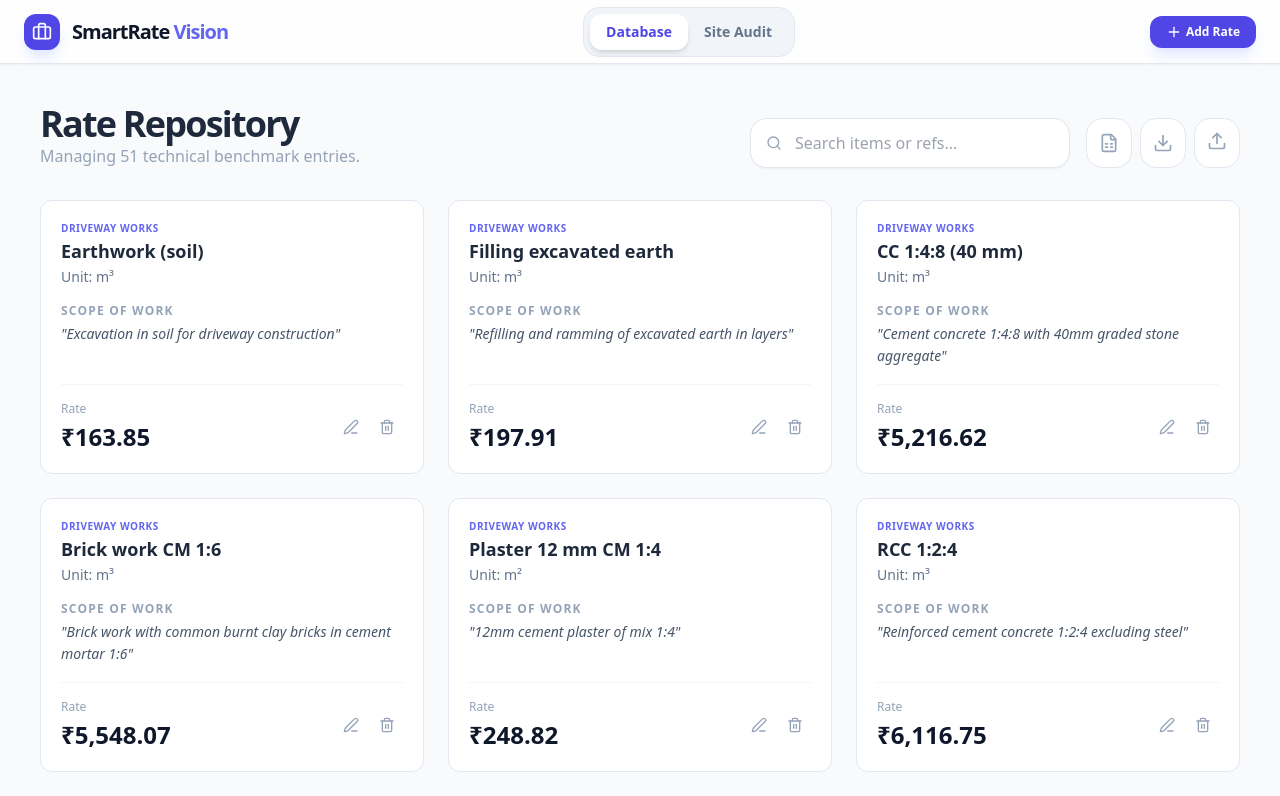
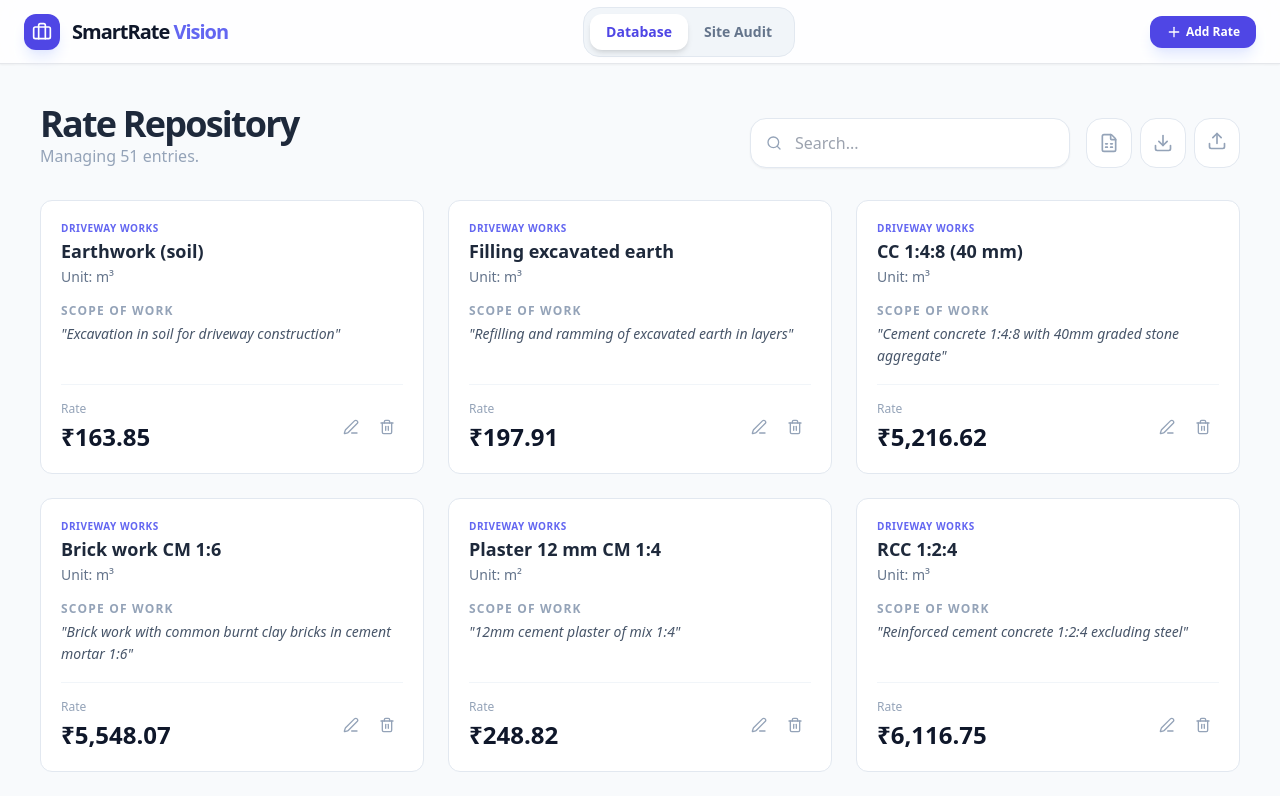
Before and after one commit to tnso721607-maker/AISOR, a React (Vite) app: page / in a window 1280 px wide. Shown: the top 796 px of the page. Built offline with nearby package versions, Linux system fonts and the light colour scheme.

Commit message:
index.tsx

```diff
--- a/index.tsx
+++ b/index.tsx
@@ -47,7 +47,6 @@ const App: React.FC = () => {
         if (Array.isArray(parsed) && parsed.length > 0) {
           setSorData(parsed);
         } else {
-          // Initialize with seed data if empty
           const seeded = INITIAL_SOR_DATA.map(item => ({
             ...item,
             id: crypto.randomUUID(),
@@ -59,7 +58,6 @@ const App: React.FC = () => {
         console.error("Failed to load saved data");
       }
     } else {
-      // First time use: Initialize with seed data
       const seeded = INITIAL_SOR_DATA.map(item => ({
         ...item,
         id: crypto.randomUUID(),
@@ -160,13 +158,13 @@ const App: React.FC = () => {
             <div className="flex flex-col sm:flex-row justify-between items-start sm:items-end gap-6">
               <div>
                 <h1 className="text-4xl font-black text-slate-800 tracking-tighter">Rate Repository</h1>
-                <p className="text-slate-400 font-medium">Managing {sorData.length} technical benchmark entries.</p>
+                <p className="text-slate-400 font-medium">Managing {sorData.length} entries.</p>
               </div>
 
               <div className="flex flex-col sm:flex-row gap-4 w-full sm:w-auto">
                 <div className="relative group w-full sm:w-80">
                   <Search className="absolute left-4 top-1/2 -translate-y-1/2 w-4 h-4 text-slate-400 group-focus-within:text-indigo-500 transition-colors" />
-                  <input placeholder="Search items or refs..." className="w-full pl-11 pr-4 py-3 bg-white border border-slate-200 rounded-2xl outline-none focus:ring-2 focus:ring-indigo-500 shadow-sm transition-all" value={searchQuery} onChange={e => setSearchQuery(e.target.value)} />
+                  <input placeholder="Search..." className="w-full pl-11 pr-4 py-3 bg-white border border-slate-200 rounded-2xl outline-none focus:ring-2 focus:ring-indigo-500 shadow-sm transition-all text-base" value={searchQuery} onChange={e => setSearchQuery(e.target.value)} />
                 </div>
 
                 <div className="flex space-x-2">
```
